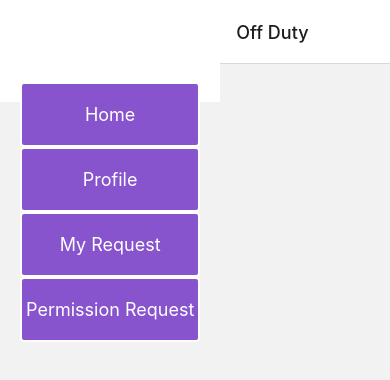
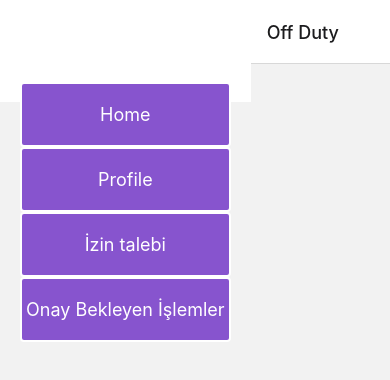
Before and after one commit to GoktugYmsk/expo-company-permit, a React Native app: screen /OffDuty in a window 390 px wide. Shown: the top 380 px of the page. Built offline with nearby package versions, Linux system fonts and the light colour scheme.

Commit message:
bugs are fixed

```diff
--- a/components/login/index.jsx
+++ b/components/login/index.jsx
@@ -18,6 +18,11 @@ function Login() {
     const navigation = useNavigation();
 
     const regUser = useSelector((state) => state.saveRegUser.regUser) || [];
+    const worker = useSelector((state) => state.workerInfoTotal.worker);
+
+    useEffect(() => {
+        console.log('worker', worker)
+    }, [])
 
     const validManagement = [
         { name: 'Bora', email: 'bora@example.com', password: '123456' },
--- a/components/menu/home/index.jsx
+++ b/components/menu/home/index.jsx
@@ -1,4 +1,4 @@
-import React, { useState, useMemo } from "react";
+import React, { useState, useMemo, useEffect } from "react";
 import { useSelector } from "react-redux";
 import { StyleSheet, Text, View, ScrollView } from "react-native";
 
@@ -53,6 +53,10 @@ function Home() {
       setMarkedDates({});
     }
   }
+
+  useEffect(() => {
+    updatePermitsOnCalendar()
+  }, [])
 
   // const marked = useMemo(() => ({
   //   [formattedSelectedDate]: {
--- a/components/menu/off-duty/index.jsx
+++ b/components/menu/off-duty/index.jsx
@@ -19,9 +19,7 @@ function OffDuty() {
   const dispatch = useDispatch();
 
   const manageName = useSelector((state) => state.management.manageName);
-  const workerPerReq = useSelector(
-    (state) => state.workerInfoTotal.workerPerReq
-  );
+  const workerPerReq = useSelector((state) => state.workerInfoTotal.workerPerReq);
 
   const handleWorkerClick = (worker) => {
     if (selectedWorker === worker) {
--- a/components/sidebar/Sidebar.jsx
+++ b/components/sidebar/Sidebar.jsx
@@ -11,57 +11,74 @@ import { useSelector } from "react-redux";
 
 export default function Sidebar() {
   const navigation = useNavigation();
+
   const manager = useSelector((state) => state.management.manager);
+  const worker = useSelector((state) => state.workerInfoTotal.worker);
   const manageName = useSelector((state) => state.management.manageName);
 
+  const isAdmin = manageName !== "";
 
-  function checkManager(page){
-    if(manager){
-      navigation.navigate(page)
-    }else {
-      alert("Profile sayfasından yönetici Seçimi yapınız")
+  const handleApprovalClick = () => {
+    if (manageName && worker) {
+      navigation.navigate("Approval");
+    } else if (!manageName && worker && manager) {
+      navigation.navigate("MyRequest");
+    } else if (!manageName && worker && !manager) {
+      alert("Profile sayfasından yönetici Seçimi yapınız");
     }
-  }
+  };
+
+
+  const handleMainClick = () => {
+    if (manager) {
+      navigation.navigate("Home");
+    } else {
+      alert("Profile sayfasından yönetici Seçimi yapınız");
+    }
+  };
+
+
+  const handleRequestClick = () => {
+    if (manager) {
+      navigation.navigate("PerRequest");
+    } else {
+      alert("Profile sayfasından yönetici Seçimi yapınız");
+    }
+  };
+
   return (
     <View style={styles.sidebar}>
       <TouchableOpacity
         style={styles.sidebarContainer}
-        onPress={()=>checkManager('Home')}
+        onPress={handleMainClick}
       >
         <Text style={styles.sidebarItem}>Home</Text>
       </TouchableOpacity>
+
       <TouchableOpacity
         style={styles.sidebarContainer}
-        onPress={() => navigation.navigate("Profile")}
-      >
+        onPress={() => navigation.navigate("Profile")}>
         <Text style={styles.sidebarItem}>Profile</Text>
       </TouchableOpacity>
+      {!manageName && (
+        <TouchableOpacity
+          style={styles.sidebarContainer}
+          onPress={handleRequestClick}
+        >
+          <Text style={styles.sidebarItem}>İzin talebi</Text>
+        </TouchableOpacity>
+      )}
       <TouchableOpacity
         style={styles.sidebarContainer}
-        onPress={()=>checkManager('MyRequest')}
+        onPress={handleApprovalClick}
       >
-        <Text style={styles.sidebarItem}>My Request</Text>
+        <Text style={styles.sidebarItem}>Onay Bekleyen İşlemler</Text>
       </TouchableOpacity>
-      <TouchableOpacity
-        style={styles.sidebarContainer}
-        onPress={() => checkManager('PerRequest')}
-      >
-        <Text style={styles.sidebarItem}>Permission Request</Text>
-      </TouchableOpacity>
-      {manageName && (
+      {isAdmin && (
         <TouchableOpacity
           style={styles.sidebarContainer}
-          onPress={() => navigation.navigate("Approval")}
-        >
-          <Text style={styles.sidebarItem}>Approval</Text>
-        </TouchableOpacity>
-      )}
-      {manageName && (
-        <TouchableOpacity
-          style={styles.sidebarContainer}
-          onPress={() => navigation.navigate("OffDuty")}
-        >
-          <Text style={styles.sidebarItem}>Off Duty</Text>
+          onPress={() => navigation.navigate("OffDuty")}>
+          <Text style={styles.sidebarItem}>İzinlilerim</Text>
         </TouchableOpacity>
       )}
     </View>
```
